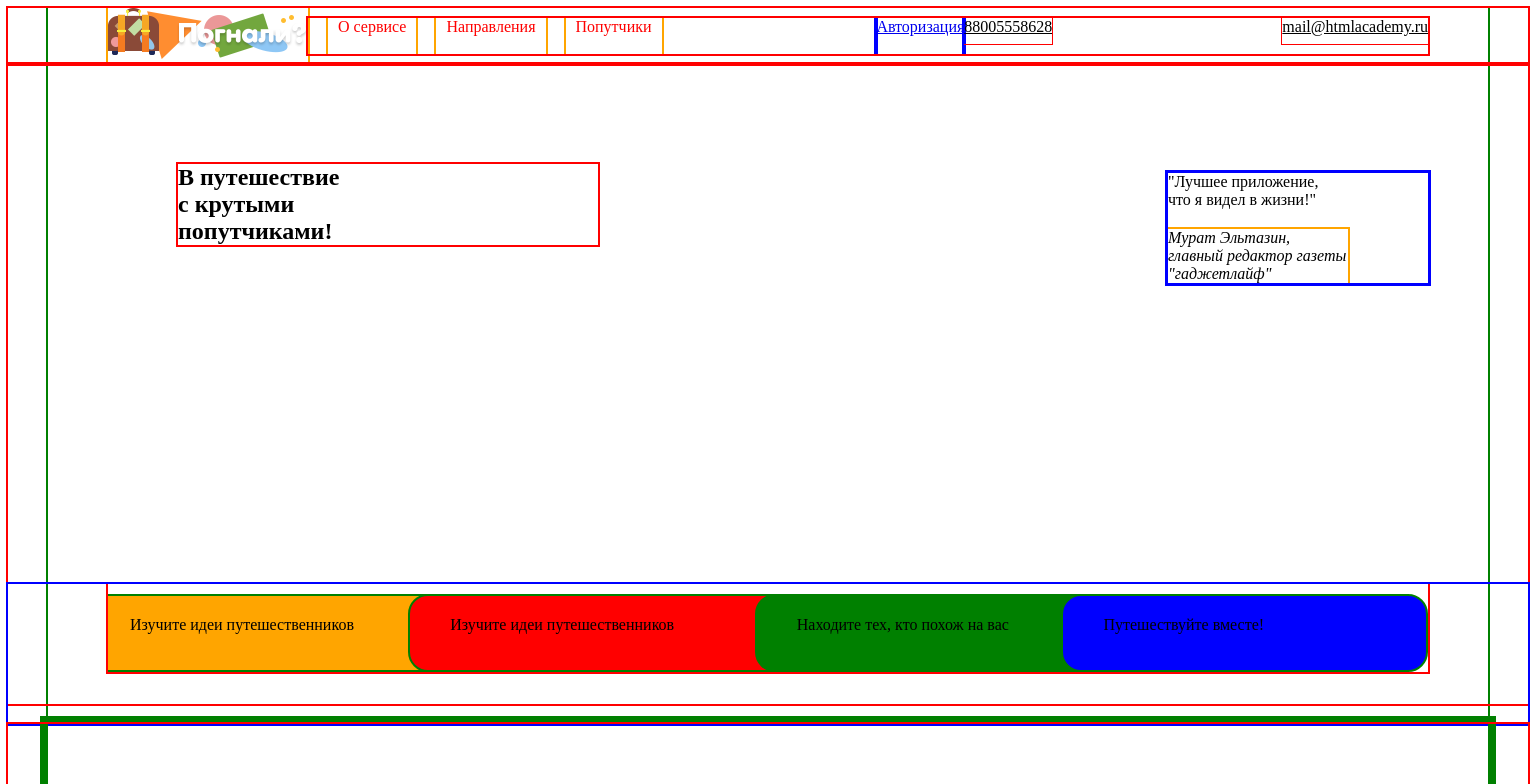
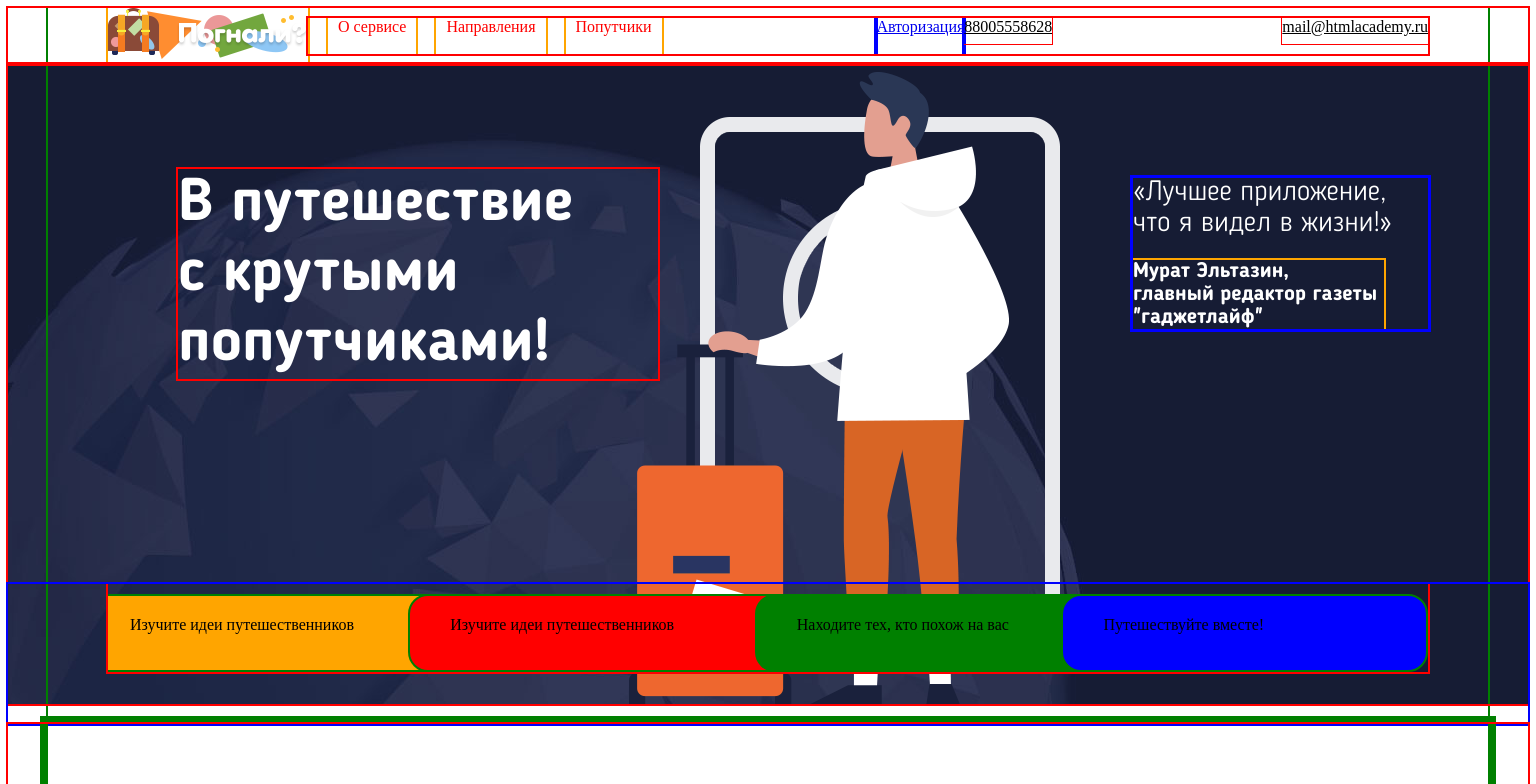
Before and after one commit to alexalekhin94/513395-pognali-18, a website: page source/index.html in a window 1536 px wide. Shown: the top 784 px of the page. Drawn offline with nearby package versions, Linux system fonts and the light colour scheme; files that its build step writes are made by us from their sources.

Commit message:
первая страница интро

```diff
--- a/source/index.html
+++ b/source/index.html
@@ -68,7 +68,7 @@
                 <div class="main-intro__quote">
                     <h2 class="visually-hidden">Отзывы наших Клиентов</h2>
                     <blockquote class="main-intro__blockquote">
-                        "Лучшее приложение,<br> что я видел в жизни!"
+                        «Лучшее приложение,<br> что я видел в жизни!»
                     </blockquote>
                     <cite class="main-intro__cite">Мурат Эльтазин,<br>главный редактор газеты "гаджетлайф"</cite>
                 </div>
--- a/source/sass/blocks/main-intro.scss
+++ b/source/sass/blocks/main-intro.scss
@@ -1,8 +1,9 @@
 @media (min-width:320px) {
 
     .main-intro {
+        background: #161c34;
         display: flex;
-        height:600px;
+
         box-sizing: border-box;
         width: 100%;
         outline: 2px solid blue ;
@@ -19,6 +20,7 @@
         }
 
         &__title{
+            color: white;
             margin: 0 auto;
             margin-top: 40px;
             text-align: center;
@@ -27,6 +29,7 @@
         }
 
         &__quote{
+            color: white;
             margin-top: 98px;
             width: 260px;
             outline: 3px blue solid;
@@ -122,8 +125,12 @@
 @media (min-width: 1440px) {
     .main-intro {
         display: flex;
+        height:640px;
+        background:
+            url('/source/img/traveller-illustration-desktop@1x.png') 57% 8px no-repeat,
+            url('/source/img/globe-back-desktop@1x.jpg') 50% 90% no-repeat;
 
-        height:640px;
+    background-color: #161c34;
 
         box-sizing: border-box;
         width: 100%;
@@ -137,23 +144,30 @@
             width: 1440px;
             padding-left: 60px;
             padding-right: 60px;
-            padding-top: 100px;
+            padding-top: 105px;
             outline: 2px solid green;
             box-sizing: border-box;
         }
 
         &__title{
+            font-family: "BloggerSans", sans-serif;
+            font-weight: bold;
+            font-size: 60px;
+
+            font-style: normal;
             margin: 0;
             margin-left: 70px;
-            width:420px;
+            line-height: 70px;
+            width:480px;
             text-align: left;
             padding: 0;
             outline: 2px red solid;
         }
 
         &__quote{
+
             margin-top: 9px;
-            width: 260px;
+            width: 295px;
             outline: 3px blue solid;
         }
 
@@ -162,9 +176,21 @@
         }
 
         &__blockquote{
+            font-family: "BloggerSans", sans-serif;
+            font-weight: 300;
+            font-size: 28px;
             padding: 0;
             margin: 0;
             margin-bottom: 20px;
+        }
+
+        &__cite{
+            width: 85%;
+            font-family: "BloggerSans", sans-serif;
+            font-weight: bold;
+            font-style: normal;
+            font-size: 21px;
+
         }
 
 
--- /dev/null
+++ b/source/sass/fonts.scss
@@ -0,0 +1,56 @@
+@font-face {
+    font-family: "BloggerSans";
+    src: url("../fonts/bloggersans.woff") format("woff");
+    font-weight: 400;
+    font-style: normal;
+}
+
+@font-face {
+    font-family: "BloggerSans";
+    src: url("../fonts/bloggersans-bold.woff") format("woff");
+    font-weight: 700;
+    font-style: normal;
+}
+
+@font-face {
+    font-family: "BloggerSans";
+    src: url("../fonts/bloggersans-bolditalic.woff") format("woff");
+    font-weight: 700;
+    font-style:italic;
+}
+
+@font-face {
+    font-family: "BloggerSans";
+    src: url("../fonts/bloggersans-italic.woff") format("woff");
+    font-weight: 400;
+    font-style: italic;
+}
+
+@font-face {
+    font-family: "BloggerSans";
+    src: url("../fonts/bloggersans-light.woff") format("woff");
+    font-weight: 300;
+    font-style: normal;
+}
+
+@font-face {
+    font-family: "BloggerSans";
+    src: url("../fonts/bloggersans-lightitalic.woff") format("woff");
+    font-weight: 300;
+    font-style: italic;
+}
+
+
+@font-face {
+    font-family: "BloggerSans";
+    src: url("../fonts/bloggersans-medium.woff") format("woff");
+    font-weight: 500;
+    font-style: normal;
+}
+
+@font-face {
+    font-family: "BloggerSans";
+    src: url("../fonts/bloggersans-medium.woff") format("woff");
+    font-weight: 500;
+    font-style: italic;
+}
--- a/source/sass/style.scss
+++ b/source/sass/style.scss
@@ -20,3 +20,4 @@
 @import "blocks/main-make-direction.scss";
 @import "blocks/main-map.scss";
 @import "blocks/main-footer.scss";
+@import "fonts.scss";
```
